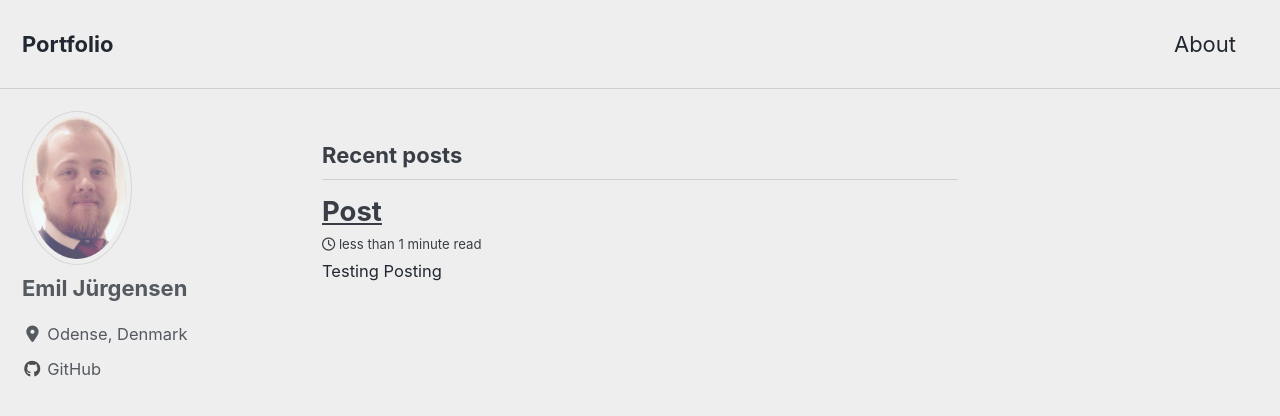
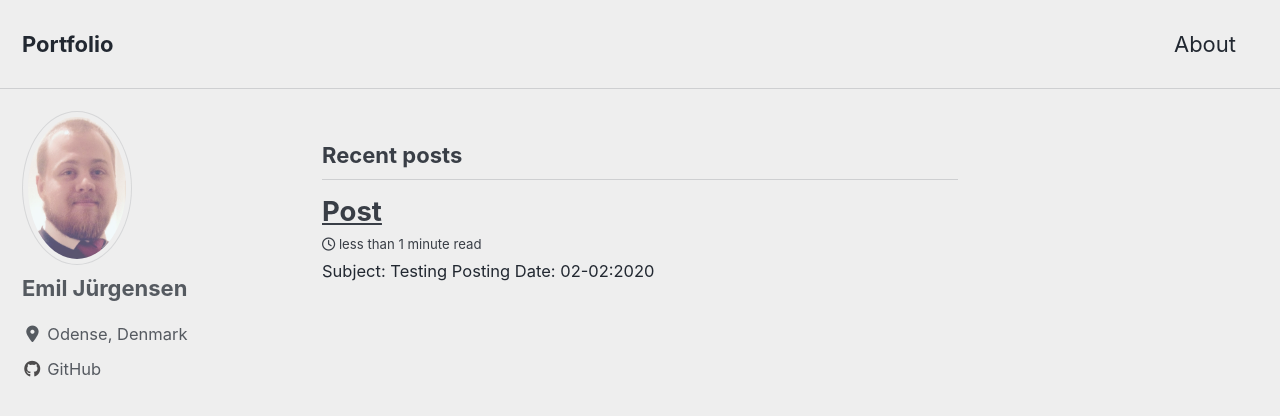
Before and after one commit to Emil428f/Portfolio, a Jekyll site: the page built from index.html, in a window 1280 px wide and 900 px high. Shown: the top 416 px of the window. Built offline with Jekyll 4.4.1, drawn with Linux system fonts in a browser that asks for light colours; cached includes are drawn as plain includes; nearby versions of some CDN libraries; the list of posts is cut into pages by our own code.

Commit message:
Update 2020-02-02-Post.md

```diff
--- a/_posts/2020-02-02-Post.md
+++ b/_posts/2020-02-02-Post.md
@@ -3,6 +3,7 @@ layout: post
 author: Emil
 ---
 
-Testing Posting
+Subject: Testing Posting
+Date: 02-02:2020
 
 ![](http://i.imgur.com/OUkLi.gif)
```
